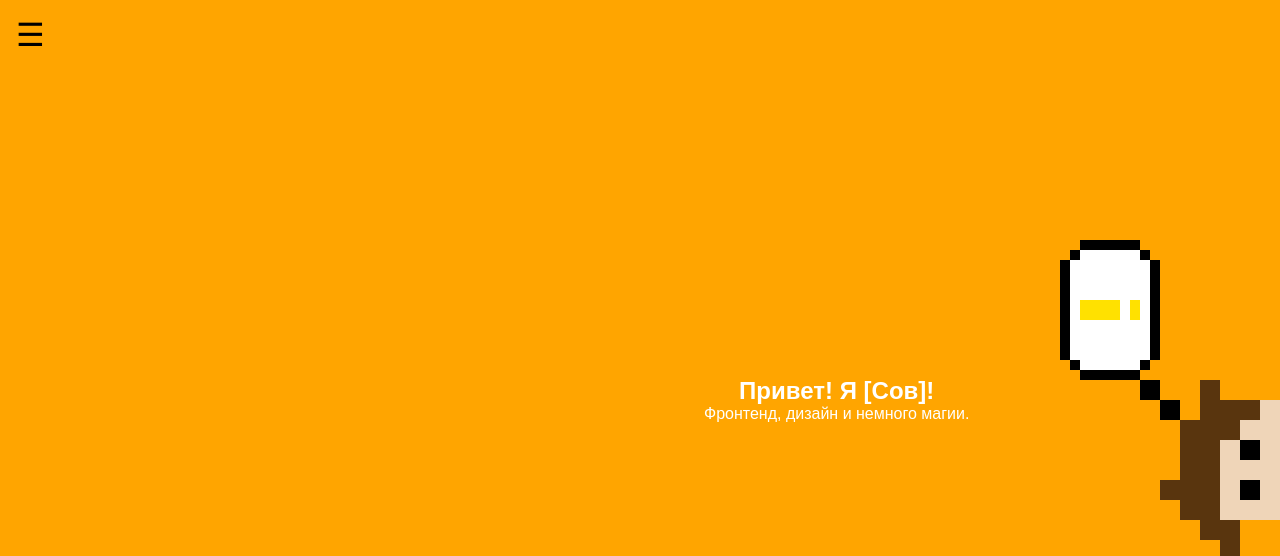
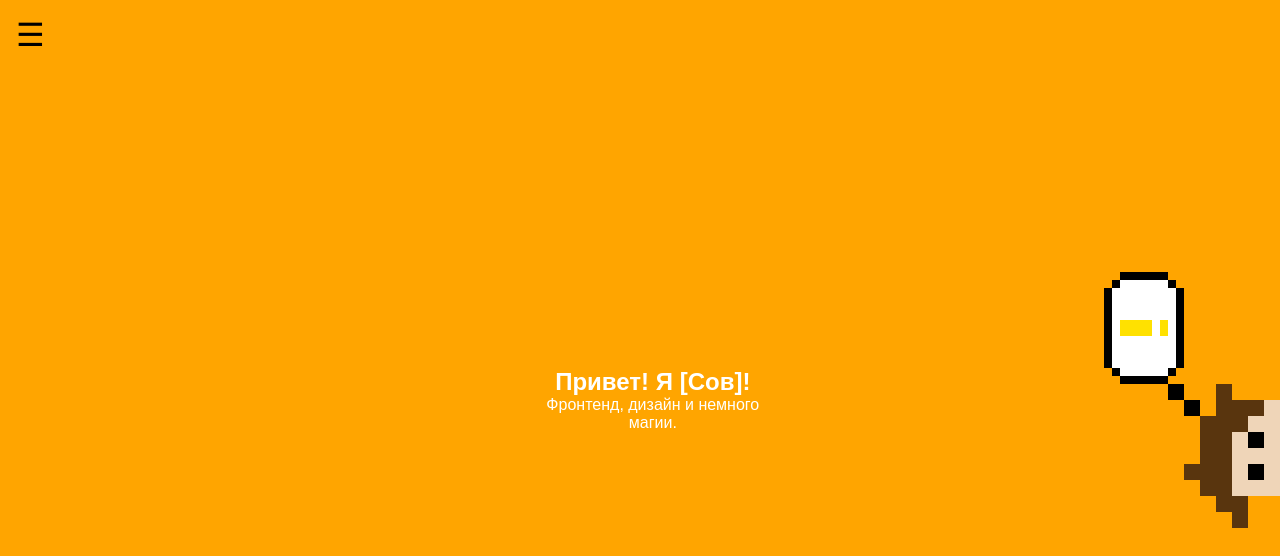
Before and after one commit to Sovguardian/SovVisitka, a plain HTML site: page index.html in a window 1280 px wide. Shown: the top 556 px of the page. Drawn offline with Linux system fonts and the light colour scheme.

Commit message:
Update style.css

```diff
--- a/style.css
+++ b/style.css
@@ -77,15 +77,16 @@ header {
 .passport {
     display: flex;
     align-items: center;
-    position: absolute;
     right: 0;
     width: 50%;
+    max-width: 256px;
 }
 
 .passport img {
     right: 0%;
     position: absolute;
     width: 50%;
+    max-width: 256px;
 }
 
 .passport div {
```
